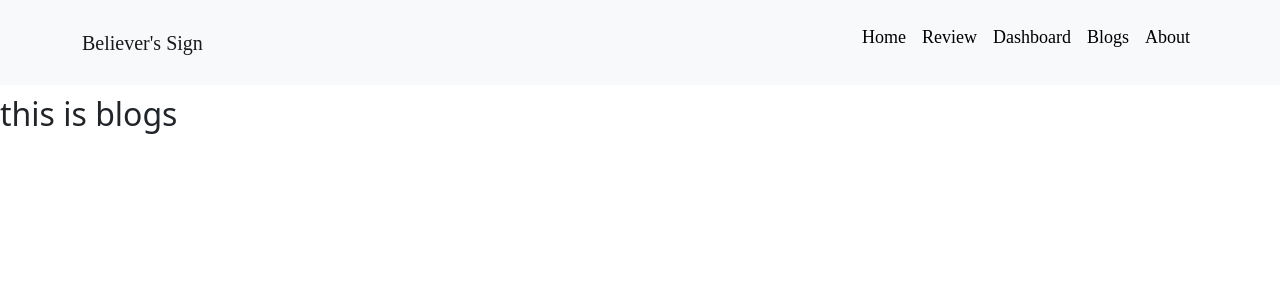
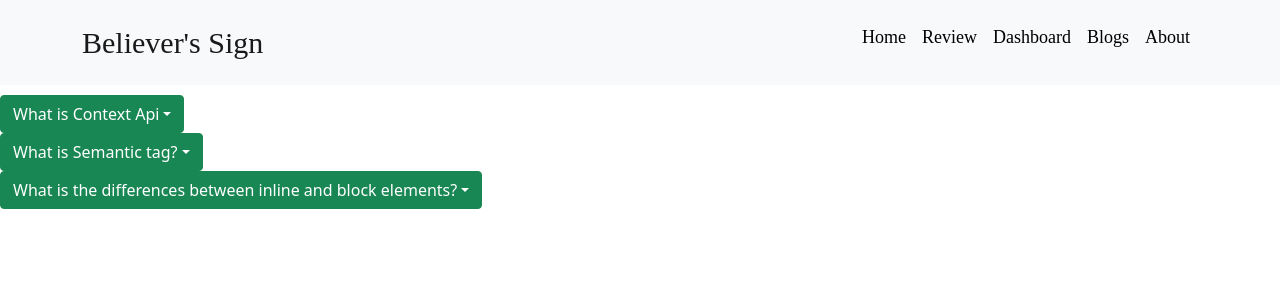
Before and after one commit to ashrafurrahman22/Believer-s-Sign-Website, a React (Create React App) app: page /blogs in a window 1280 px wide. Shown: the top 300 px of the page. Built offline with nearby package versions, Linux system fonts and the light colour scheme.

Commit message:
blogs-updated

```diff
--- a/src/Components/About/About.js
+++ b/src/Components/About/About.js
@@ -1,3 +1,4 @@
+
 import React from 'react';
 
 const About = () => {
--- a/src/Components/Blogs/Blogs.js
+++ b/src/Components/Blogs/Blogs.js
@@ -1,9 +1,43 @@
 import React from 'react';
+import { Dropdown } from 'react-bootstrap';
 
 const Blogs = () => {
     return (
         <div>
-            <h2>this is blogs</h2>
+            <div>
+            <Dropdown>
+  <Dropdown.Toggle variant="success" id="dropdown-basic">
+    What is Context Api
+  </Dropdown.Toggle>
+  <Dropdown.Menu>
+
+    <p>this is a library.</p>
+  </Dropdown.Menu>
+</Dropdown>
+            </div>
+            <div>
+            <Dropdown>
+  <Dropdown.Toggle variant="success" id="dropdown-basic">
+  What is Semantic tag?
+  </Dropdown.Toggle>
+  <Dropdown.Menu>
+
+    <p>this is a library.</p>
+  </Dropdown.Menu>
+</Dropdown>
+            </div>
+
+            <div>
+            <Dropdown>
+  <Dropdown.Toggle variant="success" id="dropdown-basic">
+    What is the differences between inline and block elements?
+  </Dropdown.Toggle>
+  <Dropdown.Menu>
+
+    <p>this is a library.</p>
+  </Dropdown.Menu>
+</Dropdown>
+            </div>
         </div>
     );
 };
--- a/src/Components/Header/Header.css
+++ b/src/Components/Header/Header.css
@@ -7,9 +7,10 @@
 
 }
 
+#navName {
+    font-size: 30px;
+}
+
 .navbar:hover {
     color: gold;
 }
-.navName {
-    font-size: 30px;
-}
--- a/src/Components/Header/Header.js
+++ b/src/Components/Header/Header.js
@@ -10,7 +10,7 @@ const Header = () => {
             <Navbar bg="light" expand="lg">
   <Container>
     <div>
-    <Navbar.Brand className='navName'>Believer's Sign</Navbar.Brand>
+    <Navbar.Brand id='navName'>Believer's Sign</Navbar.Brand>
     </div>
     <div>
     <Navbar.Toggle aria-controls="basic-navbar-nav" />
```
